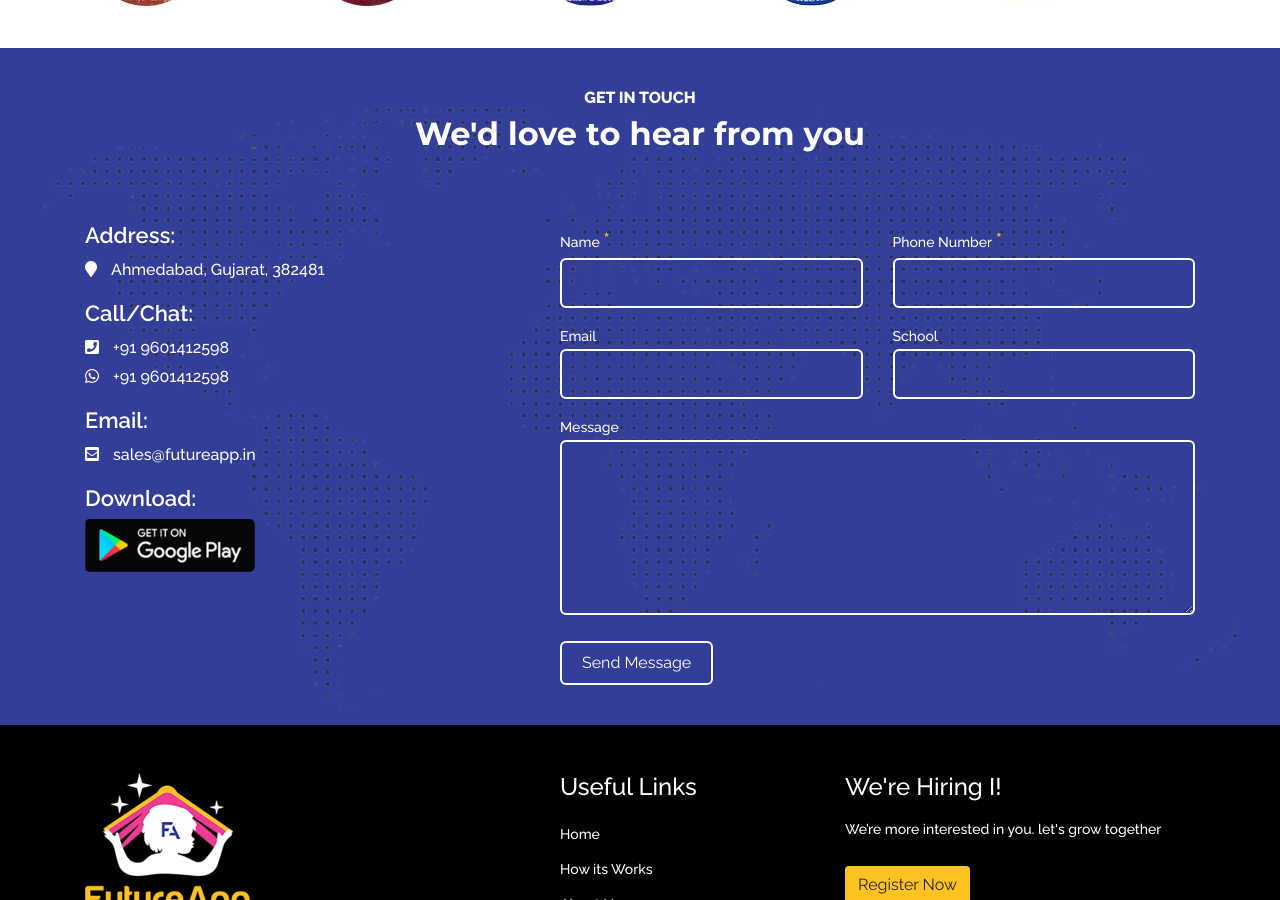
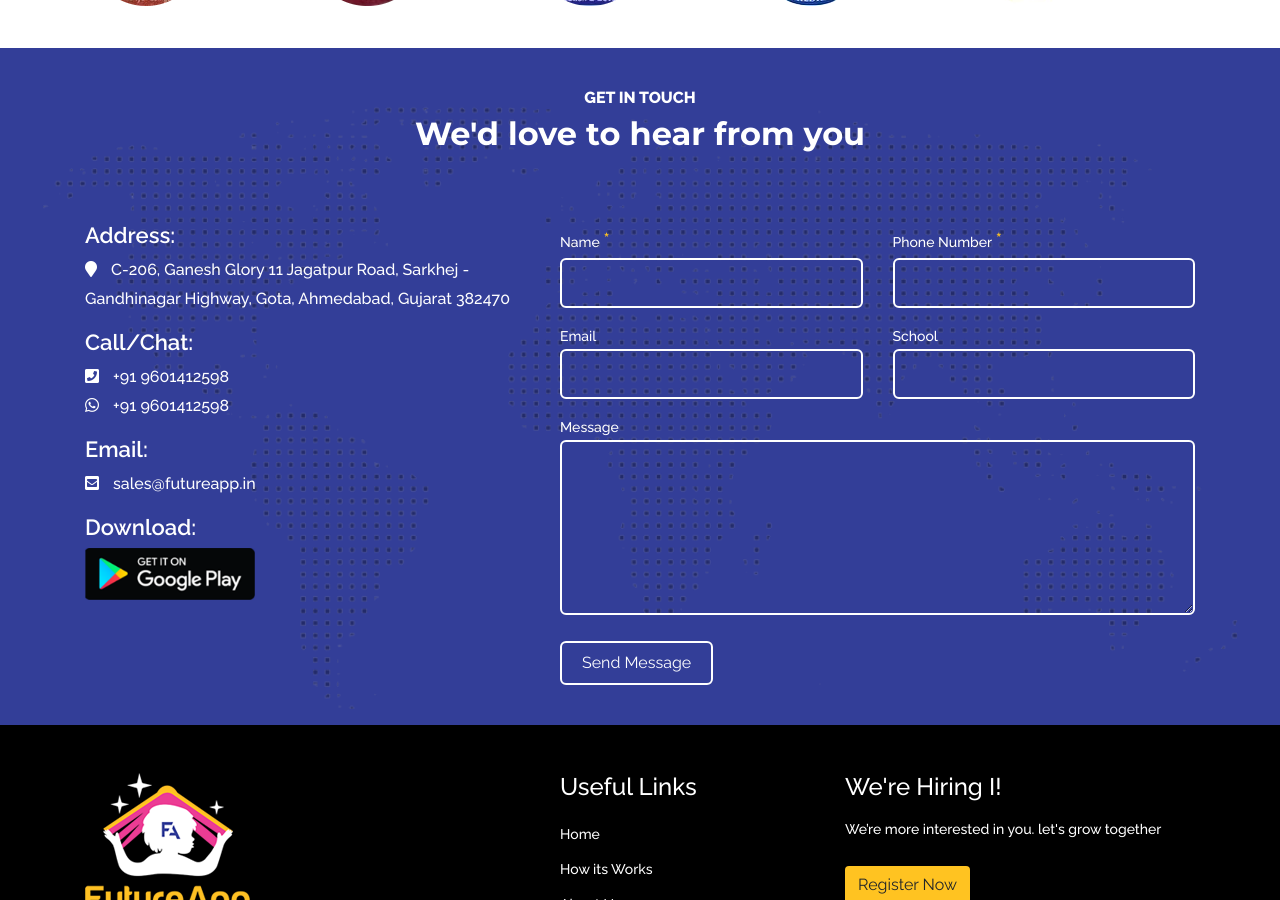
Before and after one commit to futureappinfo/futureappwebsite, a Jekyll site: the page built from index.md, in a window 1280 px wide and 900 px high, scrolled down 3219 px. Built offline with Jekyll 4.4.1, drawn with Linux system fonts in a browser that asks for light colours.

Commit message:
change address

```diff
--- a/_config.yml
+++ b/_config.yml
@@ -3,7 +3,7 @@ exclude: ['README.md']
 permalink: pretty
 title: 'Future App'
 logo: "assets/images/logo.png"
-address: "Ahmedabad, Gujarat, 382481"
+address: "C-206, Ganesh Glory 11 Jagatpur Road, Sarkhej - Gandhinagar Highway, Gota, Ahmedabad, Gujarat 382470"
 call-chat:
   enable: true
   items:
```
